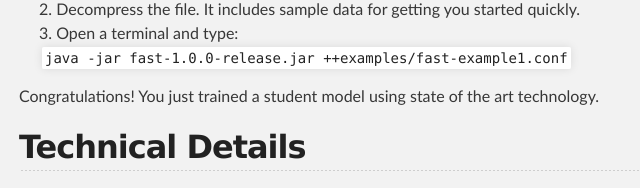
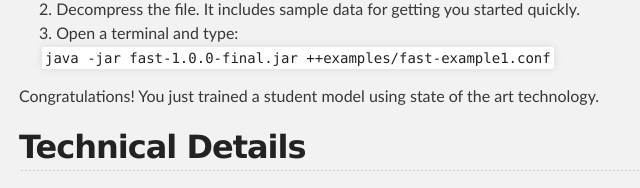
Before and after one commit to ml-smores/fast, a plain HTML site: page index.html in a window 1280 px wide. Shown: the part 771-959 px from the top of the page, 301-941 px from the left. Drawn offline with Linux system fonts and the light colour scheme.

Commit message:
Update index.html

```diff
--- a/index.html
+++ b/index.html
@@ -52,7 +52,7 @@ FAST is alternative to the <a href="http://www.cs.cmu.edu/%7Elisten/BNT-SM/">BNT
 <li>Download the latest release <a href="https://github.com/ml-smores/fast/releases">here</a>.</li>
 <li> Decompress the file.  It includes sample data for getting you started quickly. </li>
 <li> Open a terminal and type:  </br>
-<code>java -jar fast-1.0.0-release.jar ++examples/fast-example1.conf</code></li>
+<code>java -jar fast-1.0.0-final.jar ++examples/fast-example1.conf</code></li>
 </ol><p>Congratulations! You just trained a student model using state of the art technology.</p>
 
 
```
